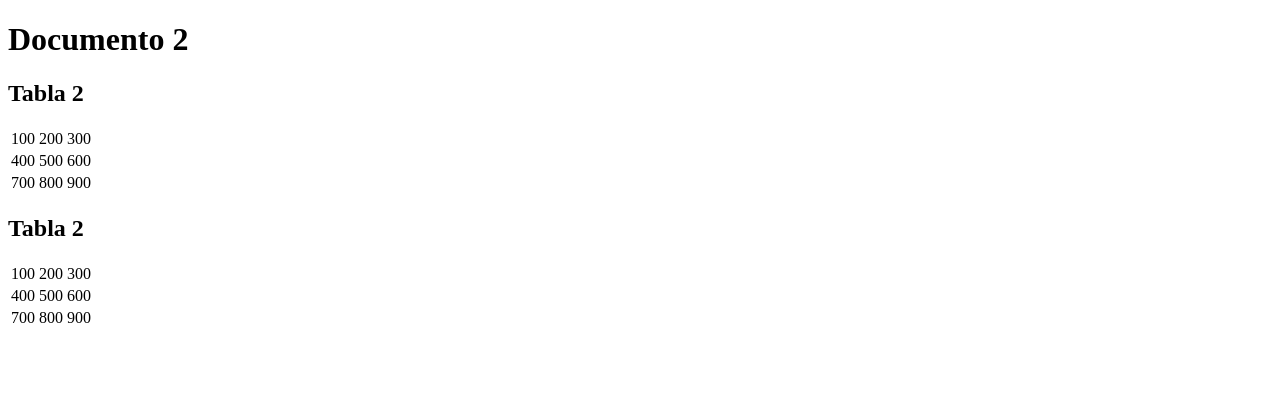
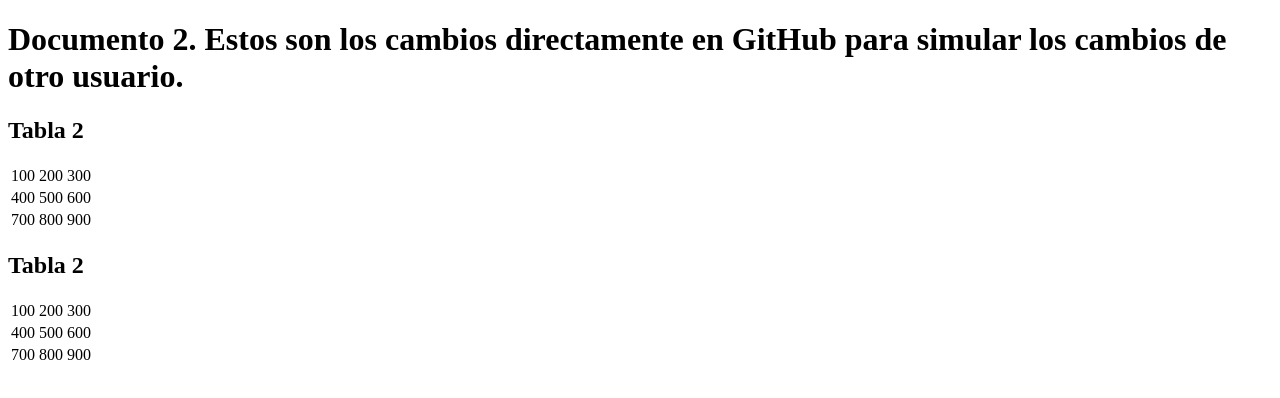
Before and after one commit to AlejandroCS92/AlejandroCS92, a plain HTML site: page index02.html in a window 1280 px wide. Drawn offline with Linux system fonts and the light colour scheme.

Commit message:
Update index02.html
Demostracion de los cambios de otro usuario.

```diff
--- a/index02.html
+++ b/index02.html
@@ -6,7 +6,7 @@
     </head>
 
     <body>
-        <h1>Documento 2</h1>
+        <h1>Documento 2. Estos son los cambios directamente en GitHub para simular los cambios de otro usuario.</h1>
 
         <h2>Tabla 2</h2>
         <table>
```
